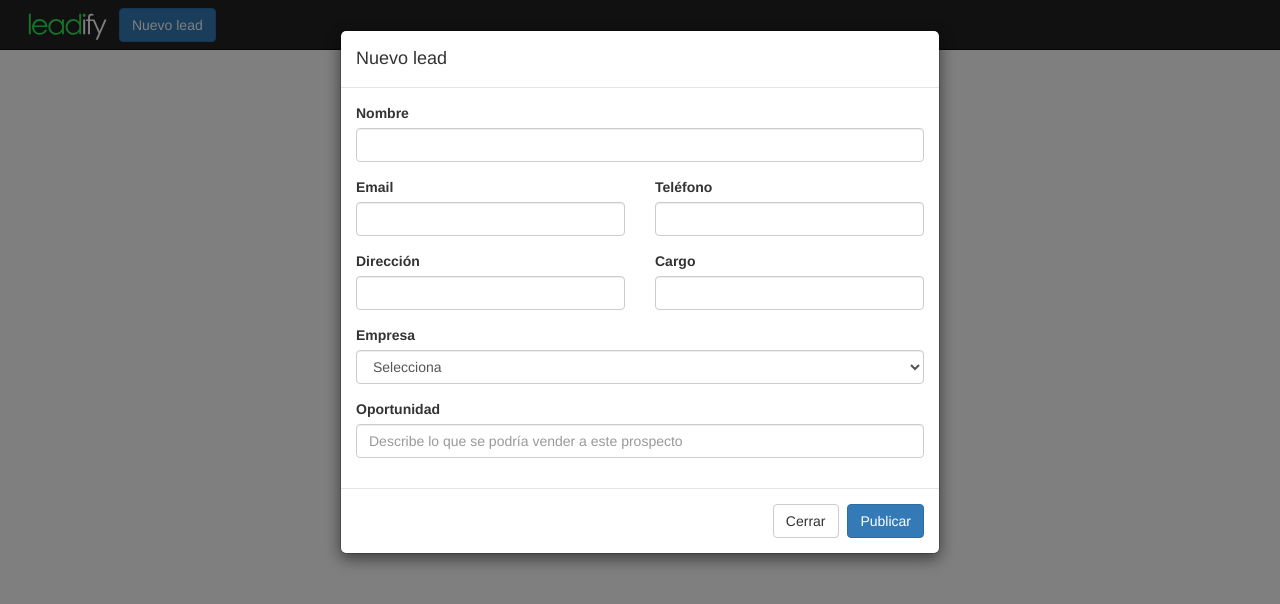
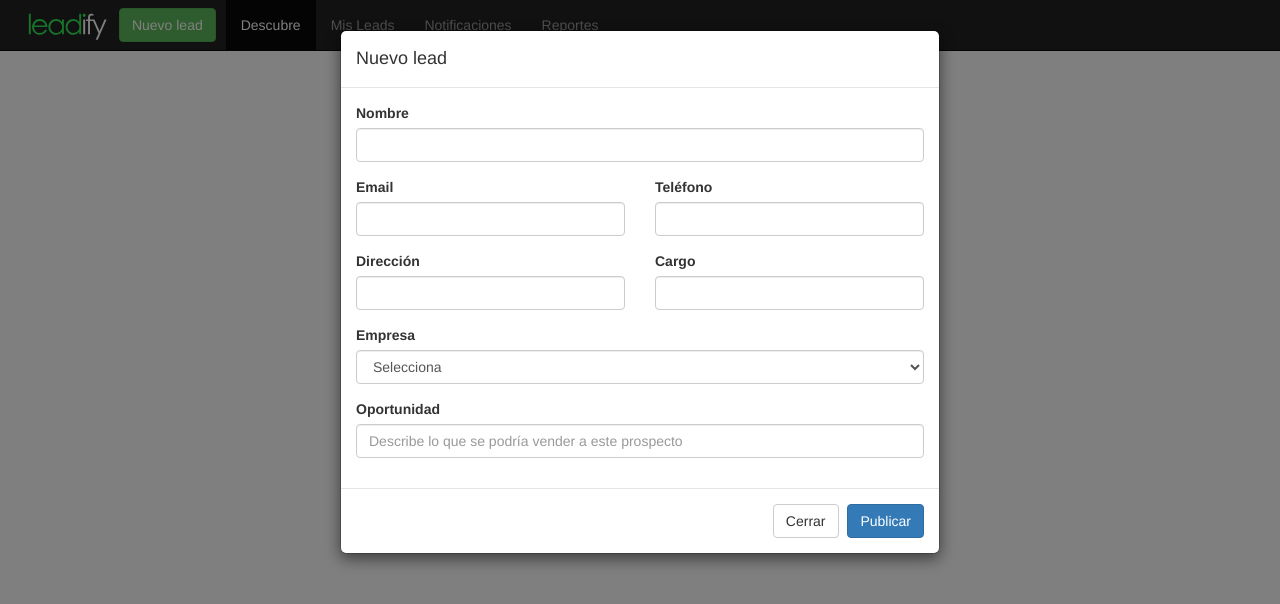
Before and after one commit to piperamirez/sinusitico-app, a website: page app/index.html at #!/main/app in a window 1280 px wide. Drawn offline with Linux system fonts and the light colour scheme.

Commit message:
added menu items

```diff
--- a/app/app/shared/navbar/styles/navbarStyle.css
+++ b/app/app/shared/navbar/styles/navbarStyle.css
@@ -1,5 +1,6 @@
 nav .btn-navbar {
   margin-top: 8px;
+  margin-right: 10px;
 }
 
 nav img.leadify-logo-nav {
--- a/app/app/shared/navbar/views/navbarView.html
+++ b/app/app/shared/navbar/views/navbarView.html
@@ -2,29 +2,35 @@
   <div class="container-fluid">
 
     <div class="navbar-header">
-      <!--
       <button type="button" class="navbar-toggle collapsed" data-toggle="collapse" data-target="#bs-example-navbar-collapse-1" aria-expanded="false">
-        <span class="sr-only">Toggle navigation</span>
         <span class="icon-bar"></span>
         <span class="icon-bar"></span>
         <span class="icon-bar"></span>
       </button>
-      -->
       <img class="leadify-logo-nav" src="assets/img/leadify-logo-nav.svg" alt="">
       <button
-        class="btn btn-primary btn-navbar"
+        class="btn btn-success btn-navbar"
         ng-click="newLead()">
           Nuevo lead
       </button>
     </div>
 
-    <!--
     <div class="collapse navbar-collapse" id="bs-example-navbar-collapse-1">
       <ul class="nav navbar-nav">
-
+        <li ui-sref-active="active">
+          <a ui-sref="main.app">Descubre</a>
+        </li>
+        <li ui-sref-active="active">
+          <a ui-sref="main.app.leads">Mis Leads</a>
+        </li>
+        <li ui-sref-active="active">
+          <a ui-sref="main.app.notifications">Notificaciones</a>
+        </li>
+        <li ui-sref-active="active">
+          <a ui-sref="main.app.reports">Reportes</a>
+        </li>
       </ul>
     </div>
-    -->
 
   </div>
 </nav>
```
